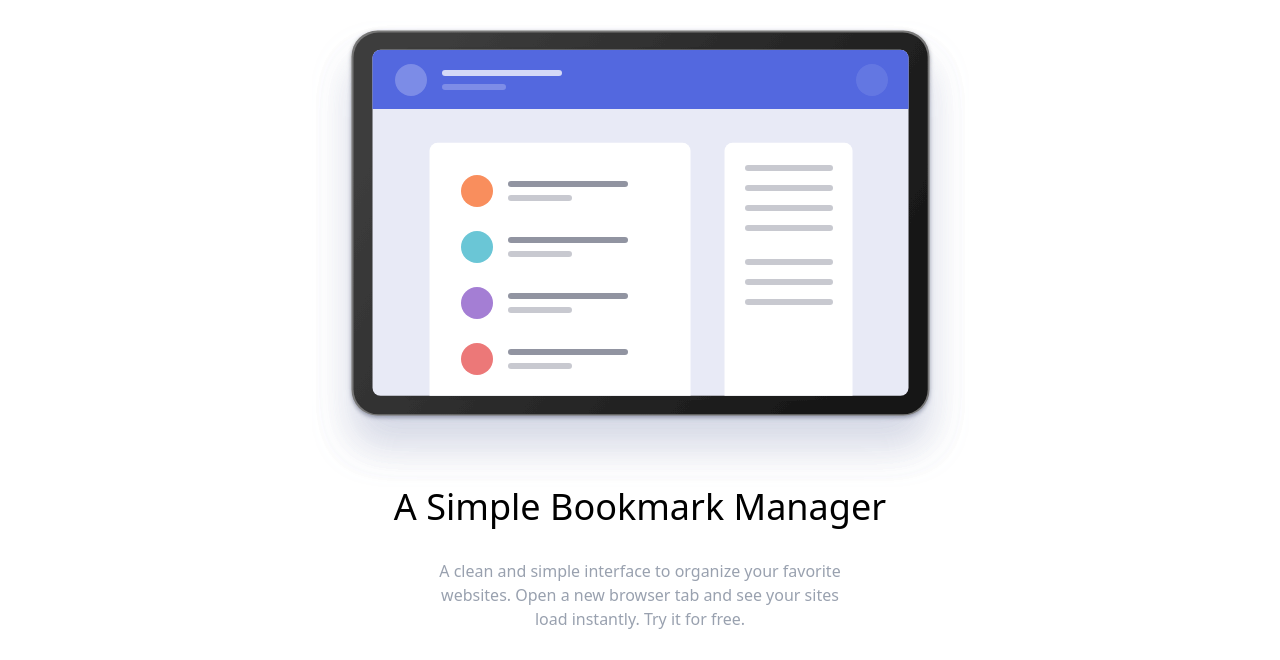
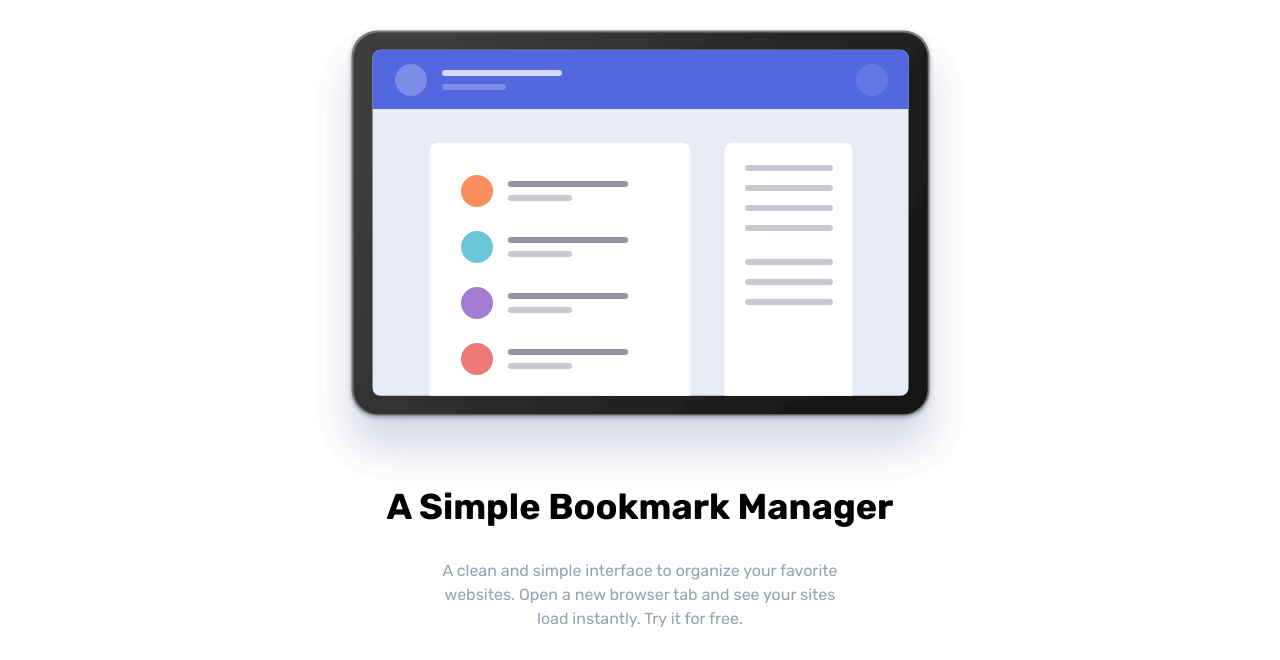
Before and after one commit to otrocadev/ita-sprint-1, a website: page src/index.html in a window 1280 px wide. Shown: the part 75-735 px from the top of the page. Drawn offline with Linux system fonts and the light colour scheme.

Commit message:
Added custom font

```diff
--- a/src/index.html
+++ b/src/index.html
@@ -8,7 +8,7 @@
     <link rel="icon" type="image/x-icon" href="assets/img/favicon-32x32.png" />
     <title>Bookmarks</title>
   </head>
-  <body class="w-screen m-auto">
+  <body class="w-screen m-auto font-rubik">
     <header class="flex items-center justify-between px-8 py-8 md:py-4">
       <a id="main-logo" href="#">
         <img
@@ -94,7 +94,7 @@
         class="flex flex-col-reverse items-center justify-center"
       >
         <div id="hero-text" class="text-center flex flex-col gap-4">
-          <h1 class="text-4xl">A Simple Bookmark Manager</h1>
+          <h1 class="text-4xl font-bold">A Simple Bookmark Manager</h1>
           <span class="p-4 text-gray-400 max-w-md m-auto">
             A clean and simple interface to organize your favorite websites.
             Open a new browser tab and see your sites load instantly. Try it for
--- a/src/input.css
+++ b/src/input.css
@@ -1,7 +1,14 @@
 @import 'tailwindcss';
+
+@font-face {
+  font-family: 'Rubik';
+  src: url('./assets/fonts/Rubik-VariableFont_wght.ttf');
+}
 
 @theme {
   --color-principal: #5265e1;
   --color-secondary: #fa5959;
   --color-footer-bg: #242946;
+
+  --font-rubik: Rubik, Arial, Helvetica, sans-serif;
 }
```
Also changed, not shown: src/output.css.
